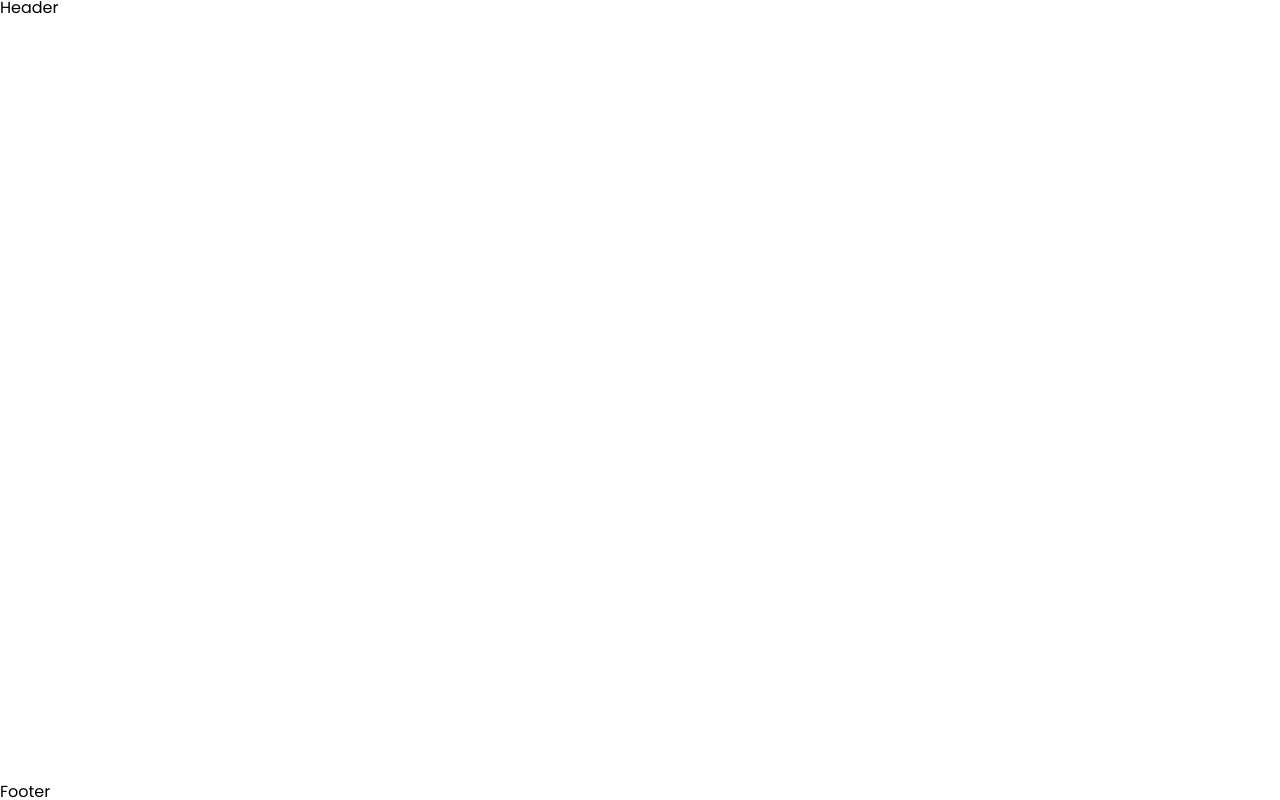
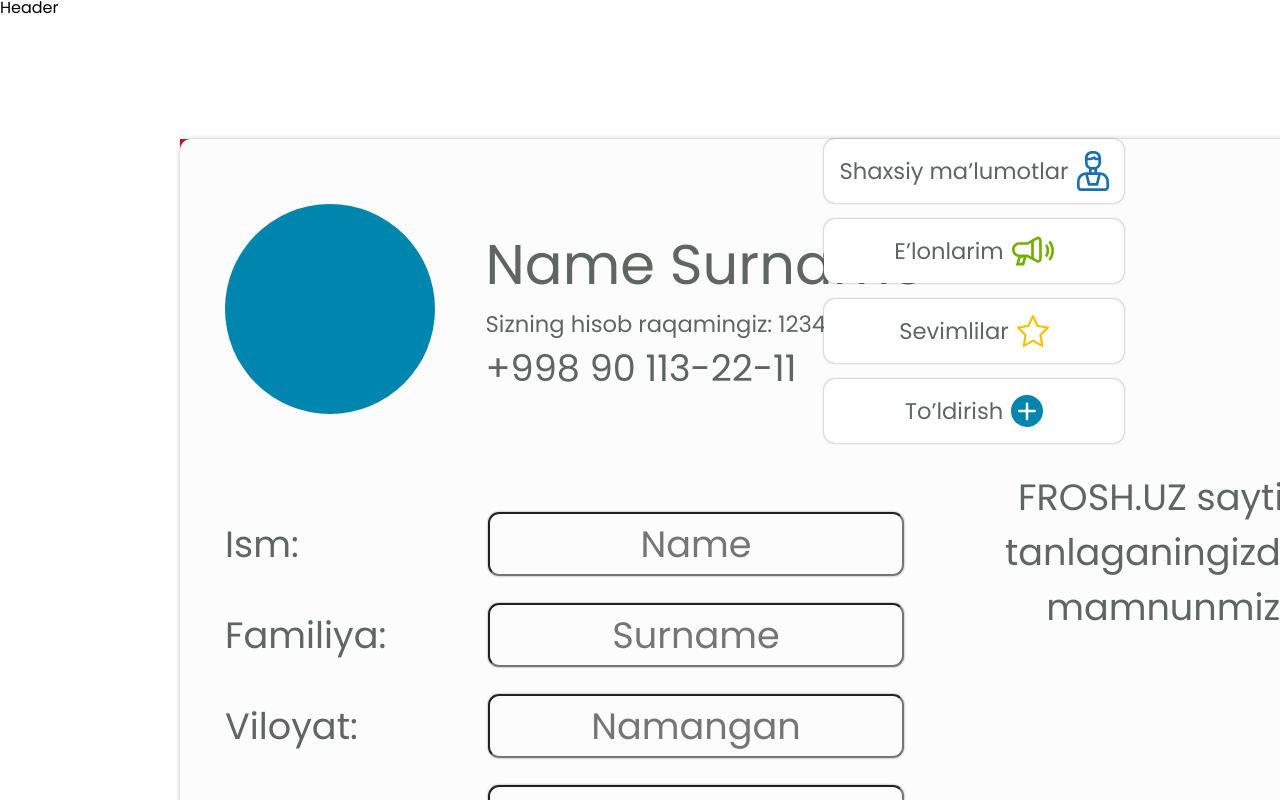
Before and after one commit to bekicom/Frosh, a React (Create React App) app: page /personinfo/personinfo/person in a window 1280 px wide. Before the commit this address had no page. Built offline with nearby package versions, Linux system fonts and the light colour scheme.

Commit message:
ssatrsatsa

```diff
--- a/src/pages/auth/Auth.js
+++ b/src/pages/auth/Auth.js
@@ -1,51 +1,53 @@
 import React, { useState } from 'react';
-import "./auth.css";
-import regleft from "../../assets/images/regleft.png"
+import './auth.css';
+import regleft from '../../assets/images/regleft.png';
 // otp
 import OtpInput from 'react-otp-input';
 
 // true modal
-import trudemodal from "../../assets/images/tru.png"
-import falsemodal from "../../assets/images/false.png"
+import trudemodal from '../../assets/images/tru.png';
+import falsemodal from '../../assets/images/false.png';
 
 export default function Auth() {
+  const [islogin, setIslogin] = useState(false);
+  const [otp, setOtp] = useState('');
+  const [sms, setSms] = useState(false);
+  const [truemodal, setTruemodal] = useState(true);
 
-
-    const [islogin, setIslogin] = useState(false)
-    const [otp, setOtp] = useState('');
-    const [sms, setSms] = useState(false)
-    const [truemodal, setTruemodal] = useState(true)
-
-    return <div className='register'>
+  return (
+    <div className="register">
       <div className="register-card">
         <div className="reg-card-left">
-                <p> {islogin ? "xisobga kirish" : "Ro’yxatdan o’tish"}</p>
+          <p> {islogin ? 'xisobga kirish' : 'Ro’yxatdan o’tish'}</p>
           <img src={regleft} alt="" />
-
         </div>
         <div className="reg-card-register">
-
           <form action="">
             <p>Malumotlaringizni kiriting</p>
-                    {islogin ? null : <>
-                        <input type="text" name="" id="" placeholder='Ismingiz' />
-                        <input type="text" name="" id="" placeholder='Familiyangiz' />
-                    </>}
-                    <input type="text" name="" id="" placeholder='+998' />
-                    <span>Hisobingiz bormi? <button type='button' onClick={() => setIslogin(true)}>Hisobga kirish</button></span>
+            {islogin ? null : (
+              <>
+                <input type="text" name="" id="" placeholder="Ismingiz" />
+                <input type="text" name="" id="" placeholder="Familiyangiz" />
+              </>
+            )}
+            <input type="text" name="" id="" placeholder="+998" />
+            <span>
+              Hisobingiz bormi?{' '}
+              <button type="button" onClick={() => setIslogin(true)}>
+                Hisobga kirish
+              </button>
+            </span>
 
-                    <button type='button' onClick={() => setSms(true)}  >Sms kod yuborish</button>
-
+            <button type="button" onClick={() => setSms(true)}>
+              Sms kod yuborish
+            </button>
           </form>
         </div>
-
-
       </div>
-        {sms &&
-            <div className="modal"  >
+      {sms && (
+        <div className="modal">
           <div className="modal-card">
-                    <p>Tasdiqlash kodini
-                        kriting!</p>
+            <p>Tasdiqlash kodini kriting!</p>
             <OtpInput
               inputStyle={{
                 width: '77px',
@@ -53,8 +55,7 @@ export default function Auth() {
                 flexShrink: 0,
                 margin: 18,
                 borderRadius: 18,
-                            fontSize: 32,
-
+                fontSize: 32
               }}
               value={otp}
               onChange={setOtp}
@@ -62,46 +63,32 @@ export default function Auth() {
               renderInput={(props) => <input {...props} />}
             />
             <span>00:59</span>
-                    <span>Kod kelmadimi? <button  >Qayta yuborish</button></span>
+            <span>
+              Kod kelmadimi? <button>Qayta yuborish</button>
+            </span>
 
-                    <button onClick={ ()=>setTruemodal(true)}   >Yuborish</button>
+            <button onClick={() => setTruemodal(true)}>Yuborish</button>
           </div>
         </div>
-
-
-        }
-
+      )}
 
       <div className="modal-true">
-
-
         <div className="truecart">
-                    {
-                        truemodal ?
+          {truemodal ? (
             <>
               <img src={trudemodal} alt="" />
-                                <p>Siz muvaffaqiyatli
-                                    ro’yxatdan o’tdingiz!</p>
+              <p>Siz muvaffaqiyatli ro’yxatdan o’tdingiz!</p>
               <button>Bosh menyu </button>
             </>
-
-                            :
+          ) : (
             <>
               <img src={falsemodal} alt="" />
-                                <p>Hatolik yuz berdi!
-                                    Keynroq urinib ko’ring</p>
-                                <button style={truemodal ? { backgroundColor: '#2ECC71' } : { backgroundColor: "#E74C3C" }}   >Bosh menyu </button>
-
+              <p>Hatolik yuz berdi! Keynroq urinib ko’ring</p>
+              <button style={truemodal ? { backgroundColor: '#2ECC71' } : { backgroundColor: '#E74C3C' }}>Bosh menyu </button>
             </>
+          )}
+        </div>
+      </div>
+    </div>
+  );
 }
-
-
-                </div>
-
-
-
-
-            </div>
-
-    </div>;
-}
--- /dev/null
+++ b/src/pages/personinfo/Person.js
@@ -0,0 +1,40 @@
+import React from 'react';
+
+export default function Person() {
+  return (
+    <div className="person">
+      <div className="p-left">
+        <div className="p-left-top">
+          <div className="user-img"></div>
+          <div className="p-text-info">
+            <p>Name Surname</p>
+            <span>Sizning hisob raqamingiz: 123456</span>
+            <b>+998 90 113-22-11</b>
+          </div>
+        </div>
+        <form action="">
+          <label htmlFor="">
+            <p>Ism:</p>
+            <input type="text" placeholder="Name" />
+          </label>
+          <label htmlFor="">
+            <p>Familiya:</p>
+            <input type="text" placeholder="Surname" />
+          </label>
+          <label htmlFor="">
+            <p>Viloyat:</p>
+            <input type="text" placeholder="Namangan" />
+          </label>
+          <label htmlFor="">
+            <p>Shahar:</p>
+            <input type="text" placeholder="Chust" />
+          </label>
+          <button>Saqlash </button>
+        </form>
+      </div>
+      <div className="p-right">
+        <span>FROSH.UZ saytini tanlaganingizdan mamnunmiz. </span>
+      </div>
+    </div>
+  );
+}
--- a/src/pages/personinfo/Personinfo.css
+++ b/src/pages/personinfo/Personinfo.css
@@ -0,0 +1,180 @@
+.Personinfo {
+  width: 100%;
+  height: 100%;
+  background: #fff;
+  display: flex;
+  /* align-items: center; */
+  justify-content: space-between;
+  padding: 123px 180px;
+}
+
+.personleft {
+  width: 70%;
+  background-color: rgb(206, 22, 22);
+  display: flex;
+  flex-direction: column;
+  align-items: start;
+}
+
+.personright {
+  width: 556px;
+  /* height: 100vh; */
+  /* background-color: rebeccapurple; */
+  display: flex;
+  flex-direction: column;
+  align-items: start;
+  gap: 16px;
+}
+.personright > button {
+  width: 300px;
+  height: 64px;
+  border-radius: 11px;
+  background: #fff;
+  box-shadow: 0px 0px 2px 0px rgba(0, 0, 0, 0.5);
+  display: flex;
+  align-items: center;
+  padding: 15px;
+  justify-content: center;
+  gap: 8px;
+  color: #5d6661;
+  font-family: Poppins;
+  font-size: 22.65px;
+  font-style: normal;
+  font-weight: 400;
+  line-height: normal;
+}
+
+/* person page start */
+.person {
+  width: 1184px;
+  height: 826px;
+  flex-shrink: 0;
+  border-radius: 11px;
+  background: #fcfcfc;
+  display: flex;
+  align-items: center;
+  box-shadow: 0px 0px 4.9px 0px rgba(0, 0, 0, 0.25);
+}
+
+.p-left {
+  width: 790px;
+  height: 826px;
+  /* background-color: yellow; */
+  display: flex;
+  flex-direction: column;
+  align-items: center;
+}
+.p-left-top {
+  width: 100%;
+  display: flex;
+  align-items: center;
+  justify-content: space-between;
+  padding: 65px 45px;
+}
+.user-img {
+  width: 210px;
+  height: 210px;
+  flex-shrink: 0;
+  background-color: #0085af;
+  border-radius: 50%;
+  display: flex;
+  align-items: center;
+  justify-content: center;
+}
+.p-text-info {
+  display: flex;
+  flex-direction: column;
+}
+.p-text-info > p {
+  color: #5d6661;
+  font-size: 55.9px;
+  font-style: normal;
+  font-weight: 400;
+  line-height: normal;
+}
+
+.p-text-info > span {
+  color: #5d6661;
+  font-size: 22.65px;
+  font-style: normal;
+  font-weight: 400;
+  line-height: normal;
+}
+.p-text-info > b {
+  color: #5d6661;
+  font-family: Poppins;
+  font-size: 36.65px;
+  font-style: normal;
+  font-weight: 400;
+  line-height: normal;
+}
+.p-right{
+  width: 394px;
+  display: flex;
+  align-items: center;
+}
+.p-right > span {
+ color: #5D6661;
+text-align: center;
+font-size: 36.65px;
+font-style: normal;
+font-weight: 400;
+line-height: normal;
+}
+
+.p-left > form {
+  width: 100%;
+  display: flex;
+  flex-direction: column;
+  align-items: end;
+  gap: 27px;
+  padding: 33px 66px 33px 45px;
+}
+.p-left > form > label{
+  width: 100%;
+  display: flex;
+  align-items: center;
+  justify-content: space-between;
+  color: #5D6661;
+font-size: 36.65px;
+font-style: normal;
+font-weight: 400;
+line-height: normal;
+}
+.p-left > form >button{
+display: inline-flex;
+padding: 8px 54px;
+align-items: center;
+gap: 23px;
+border-radius: 11px;
+background: #3498DB;
+box-shadow: 0px 0px 2px 0px rgba(0, 0, 0, 0.50);
+
+color: #FFF;
+font-family: Poppins;
+font-size: 36.65px;
+font-style: normal;
+font-weight: 400;
+line-height: normal;
+}
+
+form > label >input{
+  width: 416px;
+height: 64px;
+flex-shrink: 0;
+border-radius: 11px;
+background: #FFF;
+box-shadow: 0px 0px 2px 0px rgba(0, 0, 0, 0.50);
+background: none;
+text-align: center;
+color: #5D6661;
+font-family: Poppins;
+font-size: 36.65px;
+font-style: normal;
+font-weight: 400;
+line-height: normal;
+}
+
+
+
+/* person page end */
--- a/src/pages/personinfo/Personinfo.jsx
+++ b/src/pages/personinfo/Personinfo.jsx
@@ -1,26 +1,39 @@
-import React from 'react'
-import './Personinfo.css'
-import info from "../../assets/svgs/personinfo/Vector (1).svg"
-import elon from "../../assets/svgs/personinfo/Vector.svg"
-import sevimli from "../../assets/svgs/personinfo/announcement_xcz4wogsydjn 1.svg"
-import toldirish from "../../assets/svgs/personinfo/plus_9dsi9qqdr7o0 3.svg"
+import React from 'react';
+import './Personinfo.css';
+import info from '../../assets/svgs/personinfo/Vector (1).svg';
+import elon from '../../assets/svgs/personinfo/Vector.svg';
+import sevimli from '../../assets/svgs/personinfo/announcement_xcz4wogsydjn 1.svg';
+import toldirish from '../../assets/svgs/personinfo/plus_9dsi9qqdr7o0 3.svg';
+import Person from './Person';
+import Announcements from '../../pages/home/announcements';
+import { Route, Routes, useNavigate } from 'react-router-dom';
 
 export default function Personinfo() {
+  const navigate = useNavigate();
   return (
-        <div className='Personinfo'>
+    <div className="Personinfo">
       <div className="personleft">
-
+        <Routes>
+          <Route index path="personinfo/person" element={<Person />} />
+          <Route path="/Announcements" element={<Announcements />} />
+        </Routes>
       </div>
 
       <div className="personright">
-                <button>Shaxsiy ma’lumotlar    <img src={elon} alt="" /></button>
-                <button>E’lonlarim <img src={sevimli} alt="" /> </button>
-                <button>Sevimlilar <img src={info} alt="" /></button>
-                <button>To’ldirish<img src={toldirish} alt="" /></button>
+        <button onClick={() => navigate('personinfo/person')}>
+          Shaxsiy ma’lumotlar <img src={elon} alt="" />
+        </button>
+        <button onClick={() => navigate('Announcements')}>
+          E’lonlarim <img src={sevimli} alt="" />{' '}
+        </button>
+        <button>
+          Sevimlilar <img src={info} alt="" />
+        </button>
+        <button>
+          To’ldirish
+          <img src={toldirish} alt="" />
+        </button>
       </div>
-
-
-
     </div>
-    )
+  );
 }
--- a/src/routes/index.js
+++ b/src/routes/index.js
@@ -12,7 +12,7 @@ export const routes = [
     element: <Auth />
   },
   {
-    path: '/personinfo',
-    element: <Personinfo/>
+    path: '/personinfo/*',
+    element: <Personinfo />
   }
 ];
```
Lines whose indentation alone changed are shown as unchanged.
